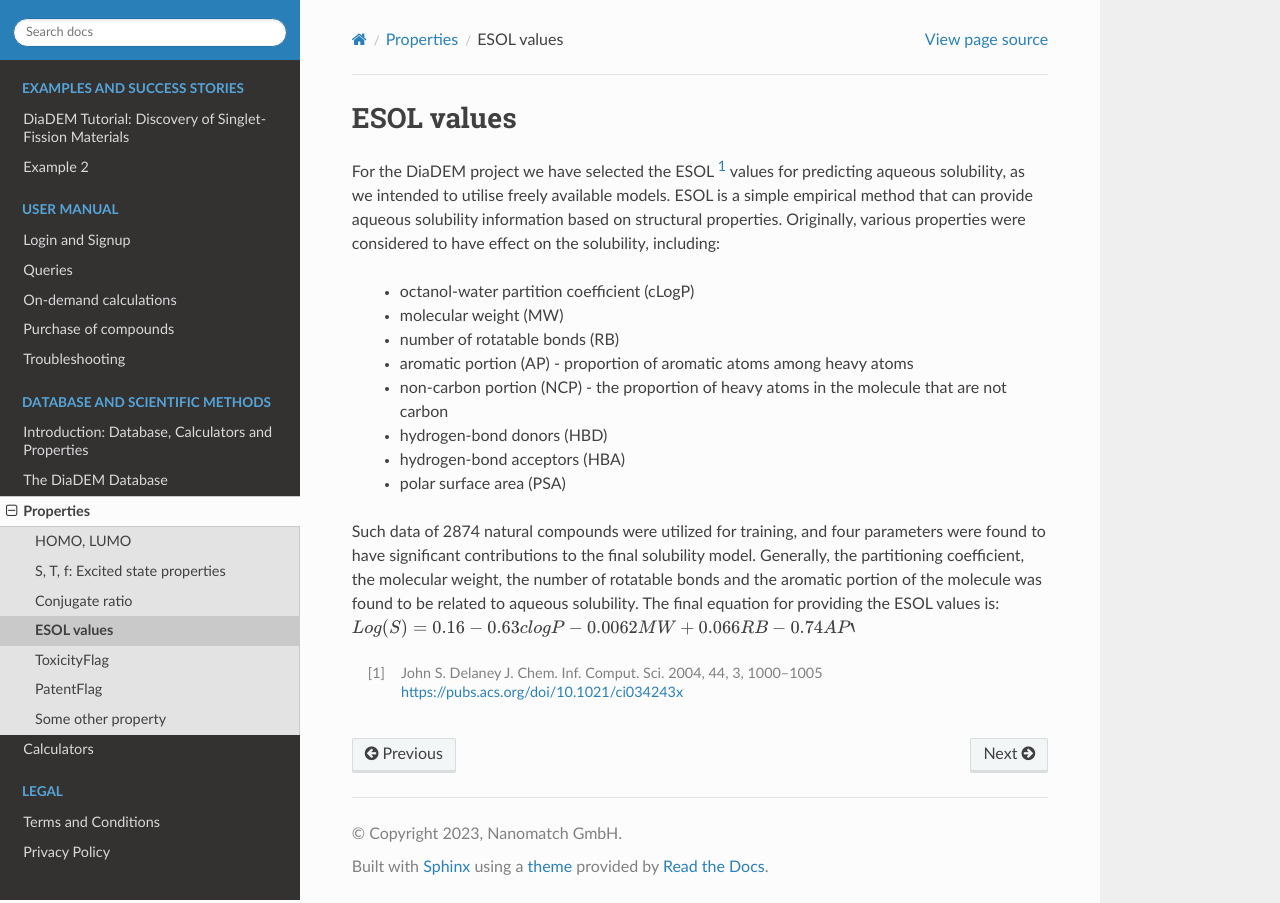
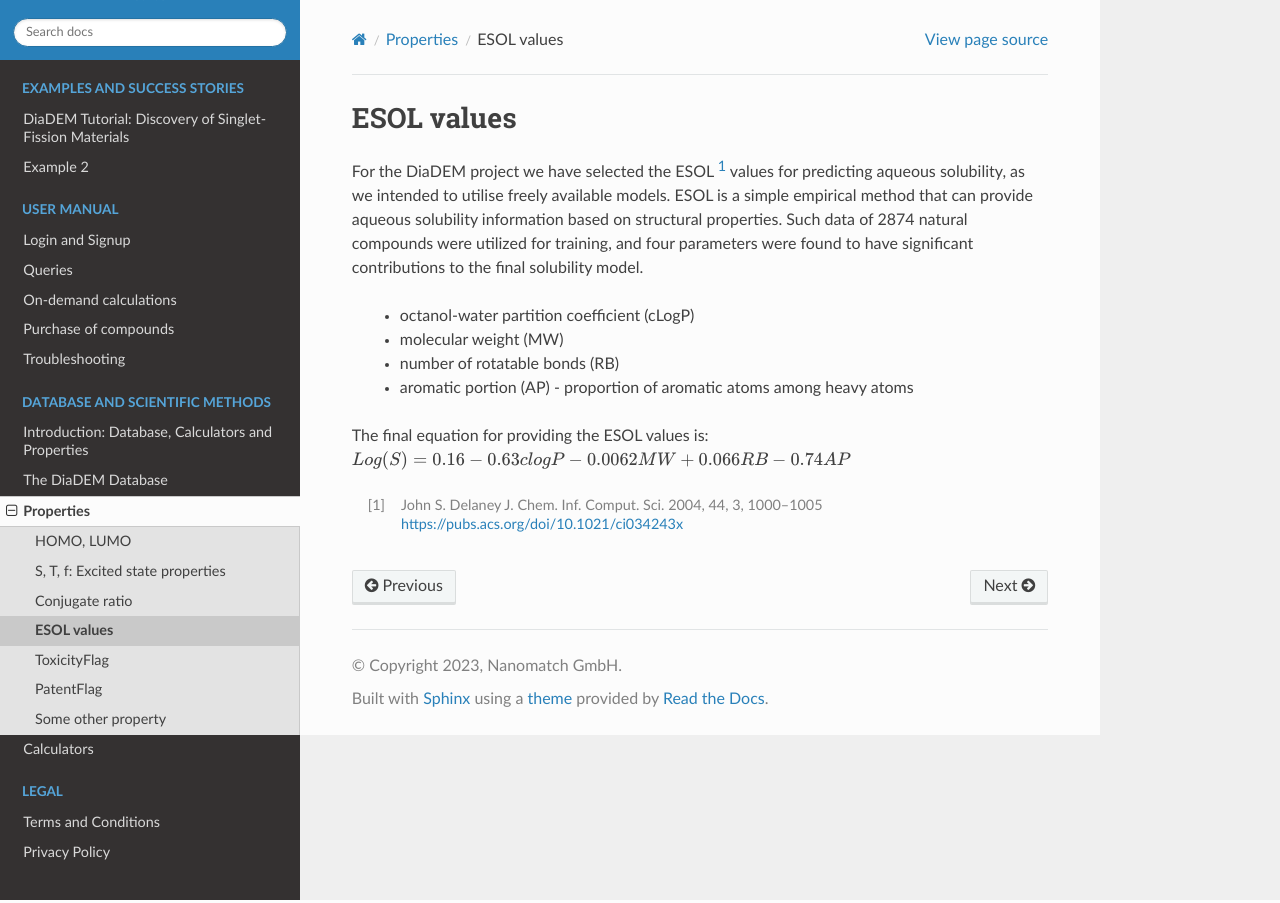
Before and after one commit to diadem-platform/diadem-docs, a Sphinx documentation site: the page built from docs/source/science/properties/esol.rst, in a window 1280 px wide. Built offline with Sphinx 7.4.7 and the Read the Docs theme 2.0.0, drawn with Linux system fonts in a browser that asks for light colours.

Commit message:
Modified conjugate ratio and esol descriptions

```diff
--- a/docs/source/science/properties/esol.rst
+++ b/docs/source/science/properties/esol.rst
@@ -3,17 +3,13 @@
 
 For the DiaDEM project we have selected the ESOL [1]_ values for predicting aqueous solubility, as we intended to utilise freely available models.
 ESOL is a simple empirical method that can provide aqueous solubility information based on structural properties.
-Originally, various properties were considered to have effect on the solubility, including:
+Such data of 2874 natural compounds were utilized for training, and four parameters were found to have significant contributions to the final solubility model.
     - octanol-water partition coefficient (cLogP)
     - molecular weight (MW)
     - number of rotatable bonds (RB)
     - aromatic portion (AP) - proportion of aromatic atoms among heavy atoms
-    - non-carbon portion (NCP) - the proportion of heavy atoms in the molecule that are not carbon
-    - hydrogen-bond donors (HBD)
-    - hydrogen-bond acceptors (HBA)
-    - polar surface area (PSA)
-Such data of 2874 natural compounds were utilized for training, and four parameters were found to have significant contributions to the final solubility model.
-Generally, the partitioning coefficient, the molecular weight, the number of rotatable bonds and the aromatic portion of the molecule was found to be related to aqueous solubility. The final equation for providing the ESOL values is:
-:math:`Log(S) = 0.16 - 0.63 clogP - 0.0062 MW + 0.066 RB - 0.74 AP``
+
+The final equation for providing the ESOL values is:
+:math:`Log(S) = 0.16 - 0.63 clogP - 0.0062 MW + 0.066 RB - 0.74 AP`
 
 .. [#] John S. Delaney J. Chem. Inf. Comput. Sci. 2004, 44, 3, 1000–1005 https://pubs.acs.org/doi/10.1021/ci034243x
```
Also changed, not shown: docs/source/science/properties/conjugate_ratio.rst (+11 -4 lines).
